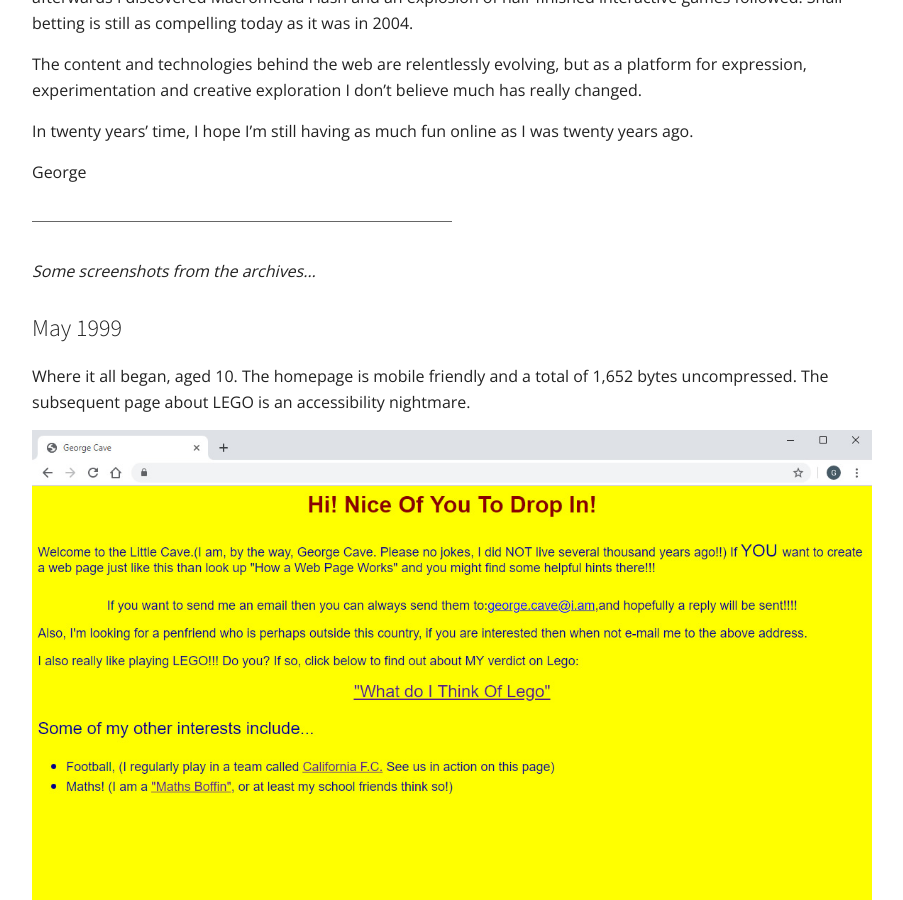
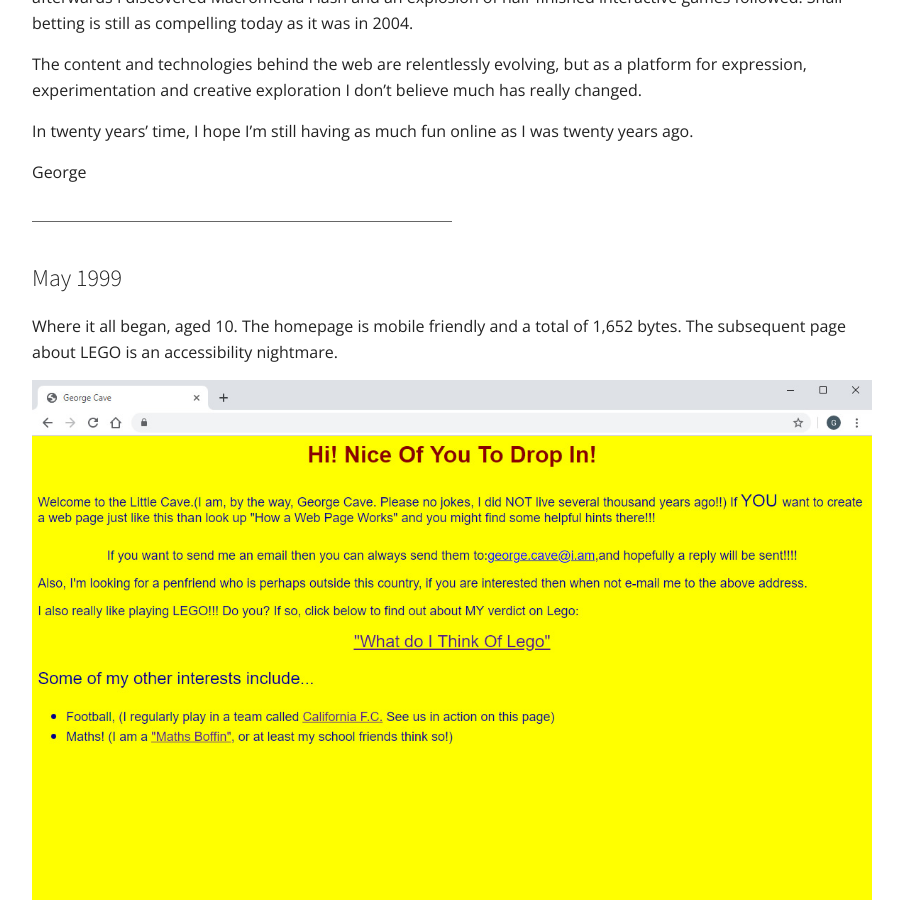
Before and after one commit to gcsalzburg/gcsalzburg.github.io, a Jekyll site: the page built from _posts/2019-05-26-20-years.md, in a window 1280 px wide and 900 px high, scrolled down 828 px. Shown: the whole window, without its empty margins (148-1051 px from the left). Built offline with Jekyll 4.4.1, drawn with Linux system fonts in a browser that asks for light colours; some of the changed text lies outside the part shown.

Commit message:
Small text edits

```diff
--- a/_posts/2019-05-26-20-years.md
+++ b/_posts/2019-05-26-20-years.md
@@ -21,11 +21,9 @@
 
 ---
 
-_Some screenshots from the archives..._
-
 ### May 1999
 
-Where it all began, aged 10. The homepage is mobile friendly and a total of 1,652 bytes uncompressed. The subsequent page about LEGO is an accessibility nightmare.
+Where it all began, aged 10. The homepage is mobile friendly and a total of 1,652 bytes. The subsequent page about LEGO is an accessibility nightmare.
 
 ![My first site, launched May 1999](/images/posts/20-years/first-site.jpg)
 ![My views on Lego](/images/posts/20-years/idea-of-lego.jpg)
```
Also changed, not shown: other parts of _posts/2019-05-26-20-years.md (+2 -2 lines).
